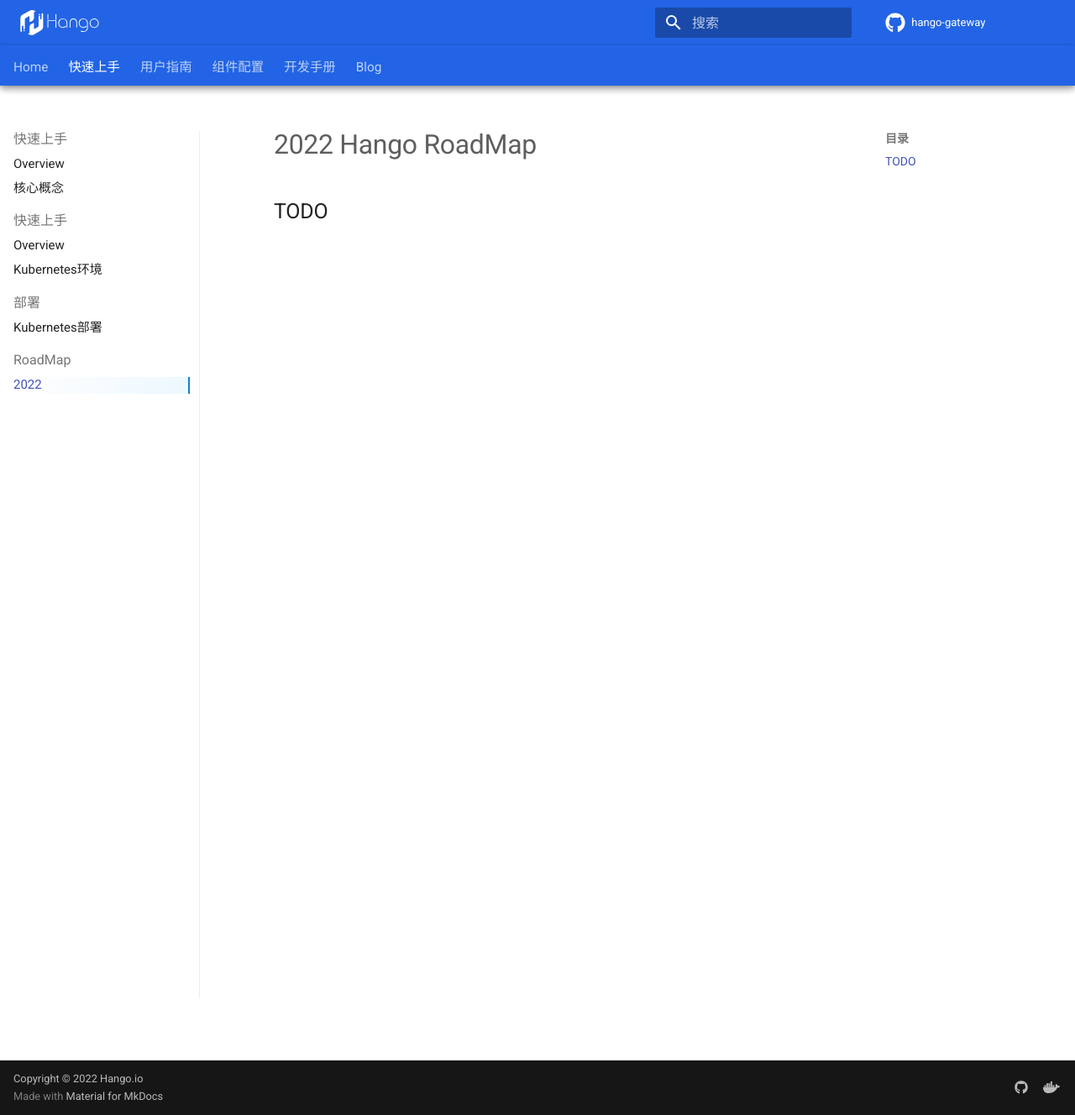
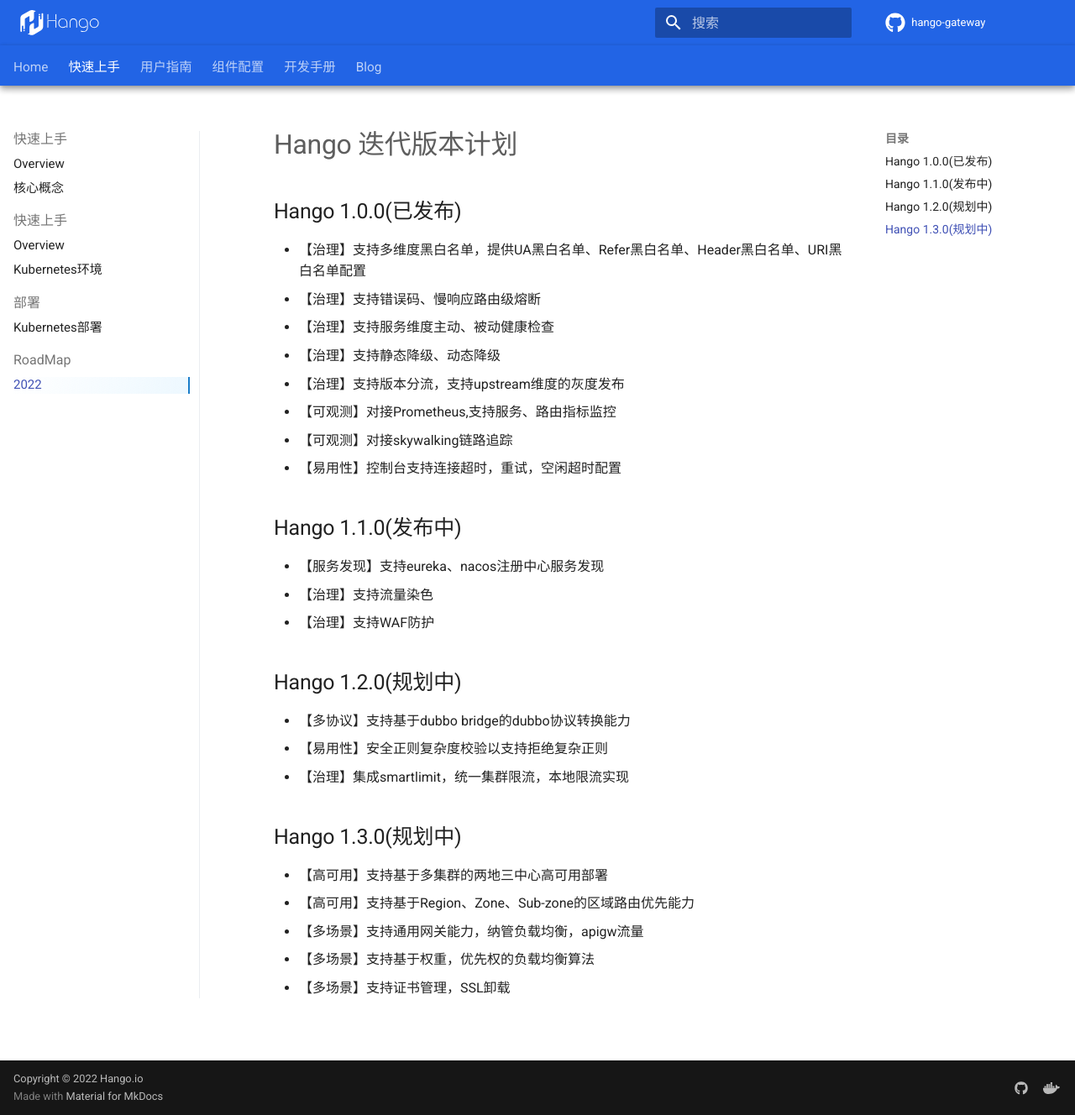
Before and after one commit to northhead/website, an MkDocs documentation site: the page built from docs/getting-started/roadmap/roadmap-2022.md, in a window 1280 px wide and 1328 px high. Shown: the whole window at 84% size. Built offline with MkDocs 1.6.1 and Material for MkDocs 9.7.7, drawn with Linux system fonts in a browser that asks for light colours; some web fonts are replaced; comment, search, counter and statistics services are not loaded.

Commit message:
docs: add roadmap

```diff
--- a/docs/getting-started/roadmap/roadmap-2022.md
+++ b/docs/getting-started/roadmap/roadmap-2022.md
@@ -1,3 +1,32 @@
-# 2022 Hango RoadMap
+# Hango 迭代版本计划
 
-## TODO
+## Hango 1.0.0(已发布)
+
+* 【治理】支持多维度黑白名单，提供UA黑白名单、Refer黑白名单、Header黑白名单、URI黑白名单配置
+* 【治理】支持错误码、慢响应路由级熔断
+* 【治理】支持服务维度主动、被动健康检查
+* 【治理】支持静态降级、动态降级
+* 【治理】支持版本分流，支持upstream维度的灰度发布
+* 【可观测】对接Prometheus,支持服务、路由指标监控
+* 【可观测】对接skywalking链路追踪
+* 【易用性】控制台支持连接超时，重试，空闲超时配置
+
+## Hango 1.1.0(发布中)
+
+* 【服务发现】支持eureka、nacos注册中心服务发现
+* 【治理】支持流量染色
+* 【治理】支持WAF防护
+
+## Hango 1.2.0(规划中)
+
+* 【多协议】支持基于dubbo bridge的dubbo协议转换能力
+* 【易用性】安全正则复杂度校验以支持拒绝复杂正则
+* 【治理】集成smartlimit，统一集群限流，本地限流实现
+
+## Hango 1.3.0(规划中)
+
+* 【高可用】支持基于多集群的两地三中心高可用部署
+* 【高可用】支持基于Region、Zone、Sub-zone的区域路由优先能力
+* 【多场景】支持通用网关能力，纳管负载均衡，apigw流量
+* 【多场景】支持基于权重，优先权的负载均衡算法
+* 【多场景】支持证书管理，SSL卸载
```
